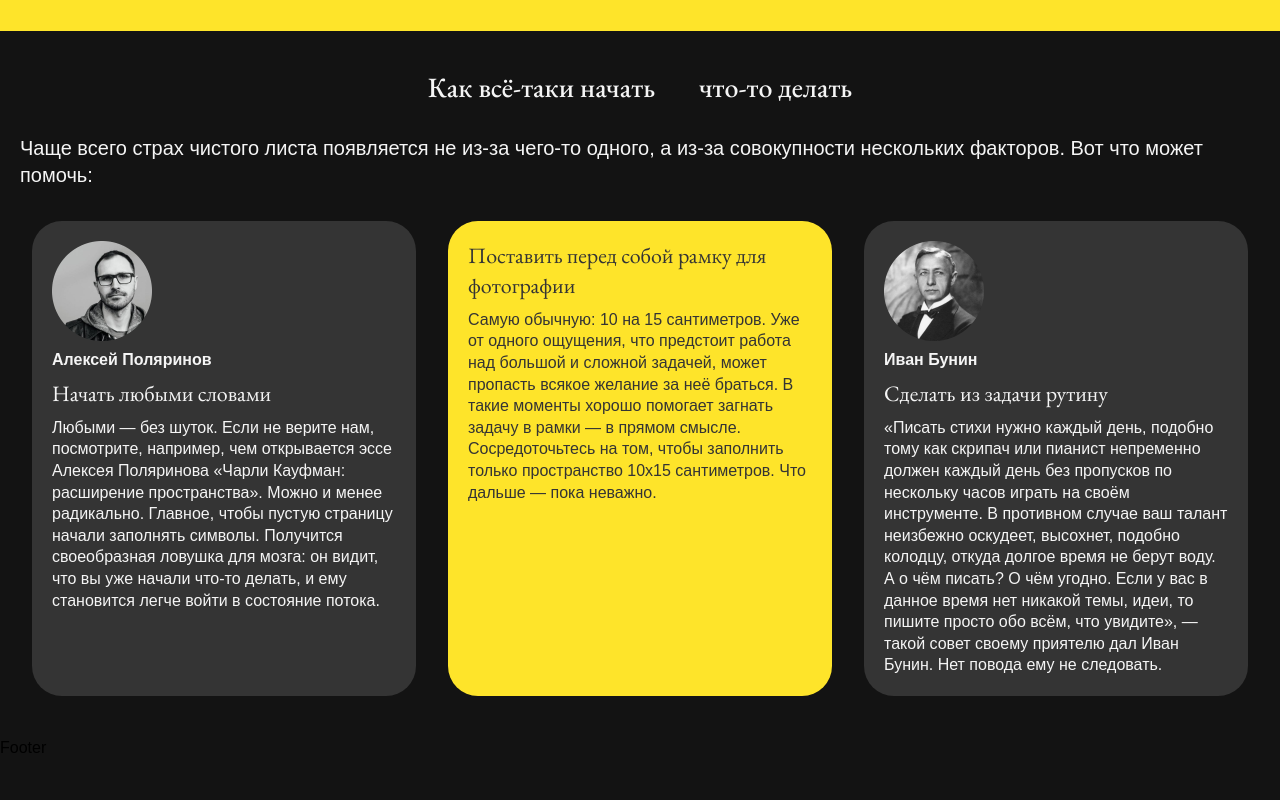
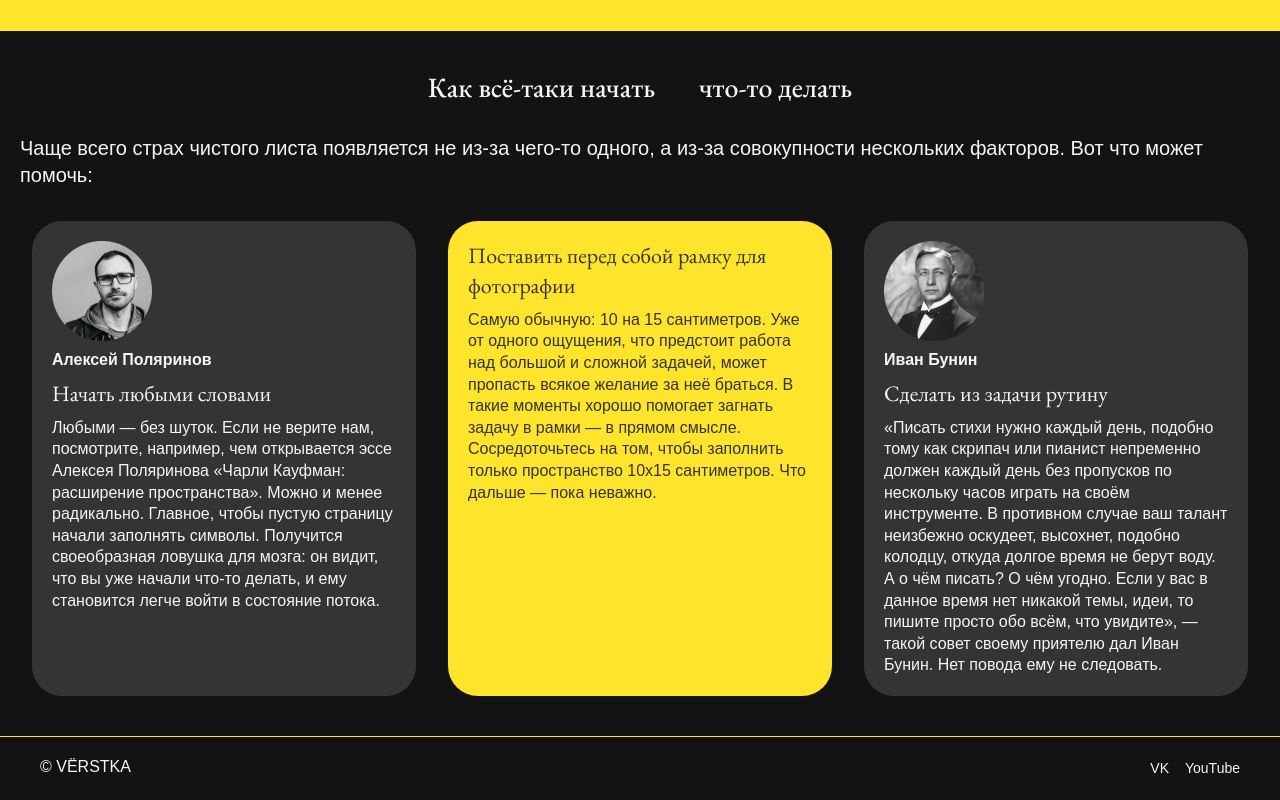
Before and after one commit to CyrilLaz/from-scratch, a Next.js app: page / in a window 1280 px wide. Shown: the part 1039-1839 px from the top of the page. Before the commit the page ends 1799 px from the top, so only its background shows below. Built offline with nearby package versions, Linux system fonts and the light colour scheme.

Commit message:
feat: footer component

```diff
--- /dev/null
+++ b/app/components/blocks/Footer/Footer.module.scss
@@ -0,0 +1,17 @@
+.footer {
+    @apply flex p-5 justify-between -mt-[1px];
+    > p {
+        @apply text-gray-200 text-base/normal uppercase;
+    }
+
+    &__links {
+        @apply flex;
+        >li{
+            @apply mr-4 last-of-type:mr-0;
+        }
+    }
+
+    &__link {
+        @apply text-sm text-gray-200;
+    }
+}
--- /dev/null
+++ b/app/components/blocks/Footer/Footer.tsx
@@ -0,0 +1,27 @@
+import { Layout } from 'components/Layout/Layout'
+import { FC } from 'react'
+
+import styles from './Footer.module.scss'
+import Link from 'next/link'
+
+export const Footer: FC = () => {
+    return (
+        <Layout className="border-t border-t-yellow">
+            <footer className={styles.footer}>
+                <p>&copy; VЁRSTKA</p>
+                <ul className={styles.footer__links}>
+                    <li>
+                        <Link className={styles.footer__link} href={'#'}>
+                            VK
+                        </Link>
+                    </li>
+                    <li>
+                        <Link className={styles.footer__link} href={'#'}>
+                            YouTube
+                        </Link>
+                    </li>
+                </ul>
+            </footer>
+        </Layout>
+    )
+}
--- a/pages/index.tsx
+++ b/pages/index.tsx
@@ -1,5 +1,6 @@
 import '@/assets/slyles/globals.scss'
 import { Cover } from 'components/blocks/Cover/Cover'
+import { Footer } from 'components/blocks/Footer/Footer'
 import { Header } from 'components/blocks/Header/Header'
 import { HowTo } from 'components/blocks/HowTo/HowTo'
 import { Intro } from 'components/blocks/Intro/Intro'
@@ -12,10 +13,10 @@ export default function Home() {
             <main>
                 <Cover />
                 <Intro />
-                <Reasons/>
-                <HowTo/>
+                <Reasons />
+                <HowTo />
             </main>
-            {'Footer'}
+            <Footer />
         </>
     )
 }
```
